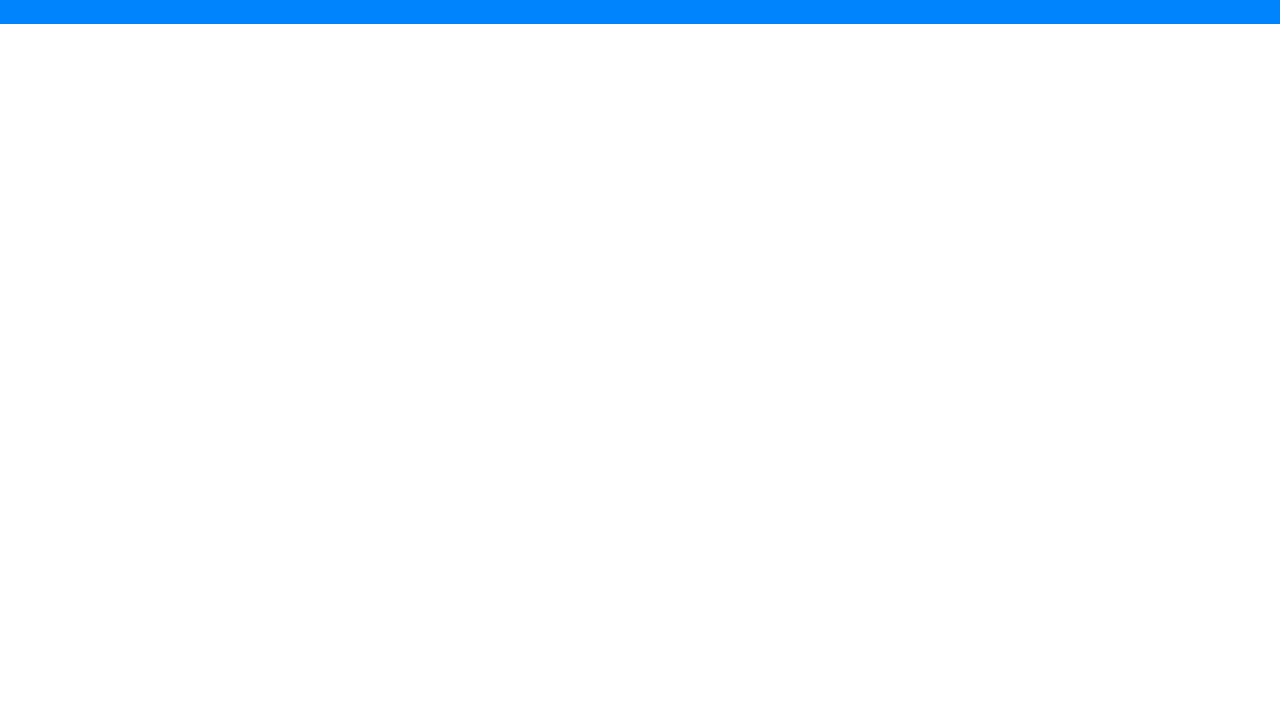
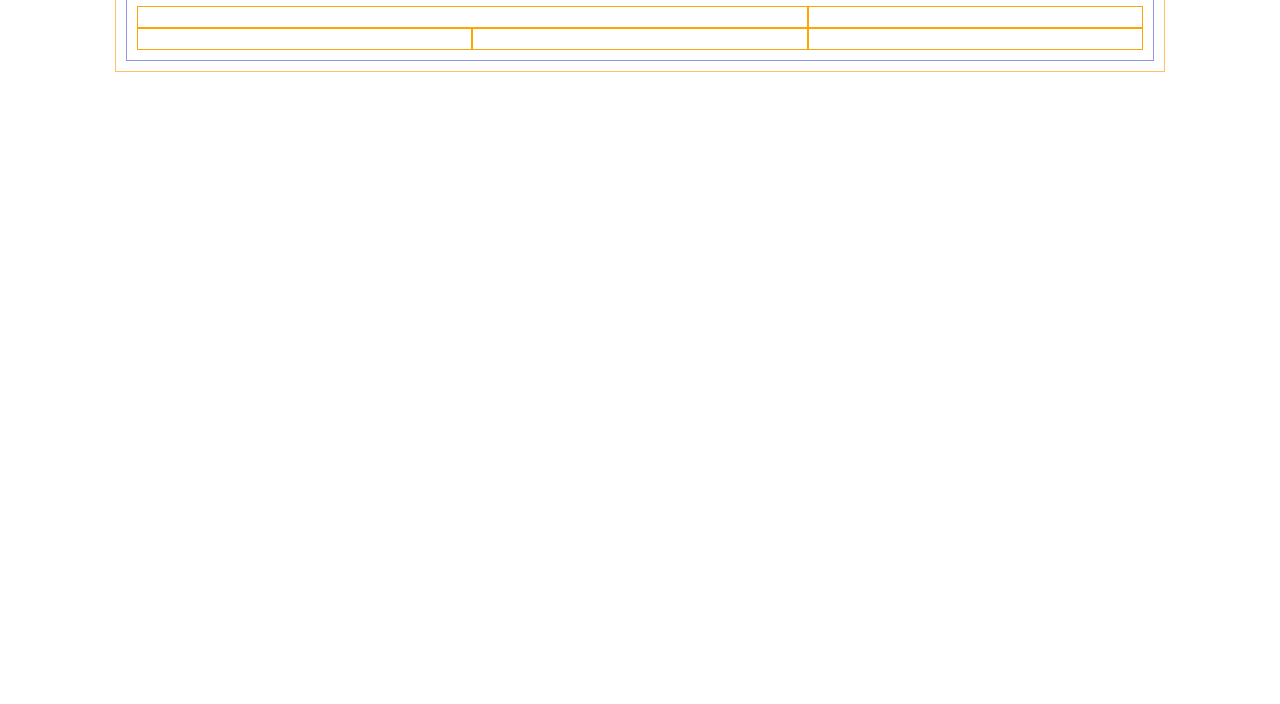
Before and after one commit to SabrinaGiancaspr/htmlcss-responsive-layout, a plain HTML site: page index.html in a window 1280 px wide. Shown: the part 96-800 px from the top of the page. Drawn offline with nearby package versions, Linux system fonts and the light colour scheme.

Commit message:
col-8 col-4

```diff
--- a/css/app.css
+++ b/css/app.css
@@ -57,6 +57,7 @@ figure > img {
   margin: 0 auto;
 }
 
+
 .row {
   display: flex;
   flex-wrap: wrap;
@@ -102,7 +103,7 @@ figure > img {
 .page-header {
   background-color: var(--blue);
   color: #FFFFFF;
-  padding: 40px;
+  padding: 20px;
 }
 
 .navbar-list {
--- a/index.html
+++ b/index.html
@@ -40,7 +40,42 @@
   </header>
 
   <!-- main  -->
-  <main>
+  <main class="debug">
+    <section class="hero">
+      <div class="container-medium">
+        <div class="row">
+          <div class="col-8">
+            <div class="card">
+
+            </div>
+          </div> <!--col-8-->
+          <div class="col-4">
+            <div class="card">
+
+            </div>
+          </div> <!--col-4-->
+
+          <div class="col-4">
+            <div class="card">
+
+            </div>
+          </div> <!--col-4-->
+
+          <div class="col-4">
+            <div class="card">
+
+            </div>
+          </div> <!--col-4-->
+
+          <div class="col-4">
+            <div class="card">
+
+            </div>
+          </div> <!--col-4-->
+
+        </div> <!--class row-->
+      </div> <!-- class container medium  -->
+    </section>
 
   </main>
 
```
